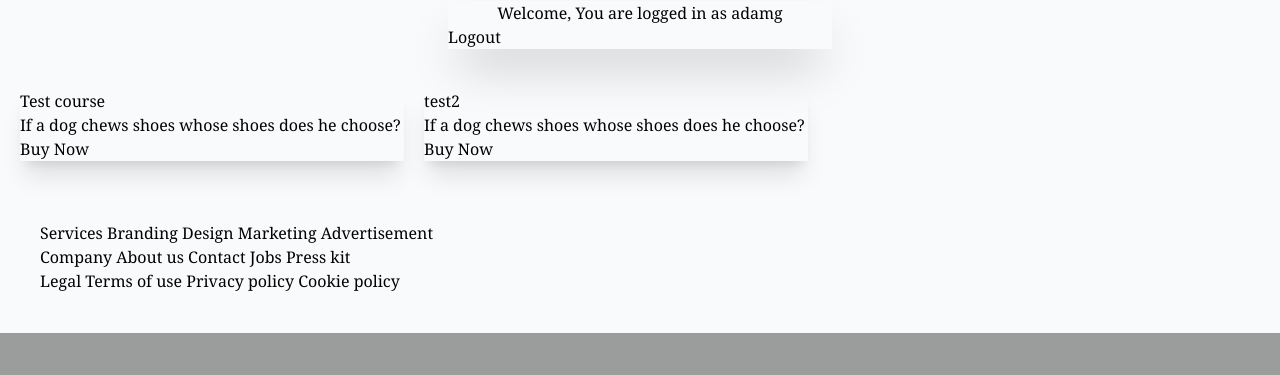
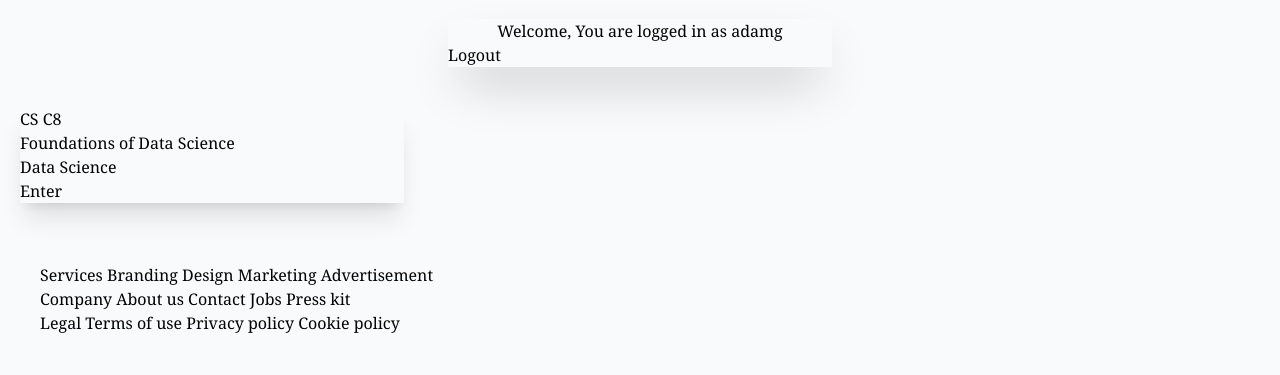
Before and after one commit to aglucky/opencourse, a Django app: page / in a window 1280 px wide. Shown: the part 1215-1590 px from the top of the page. Before the commit the page ends 1548 px from the top, so only its background shows below. Run offline with Django 4.2, Linux system fonts and the light colour scheme; a user stored in the database is signed in; data comes from the database, SQL or seed files in the repository; style sheets or scripts are compiled from the project's sources; some libraries are stand-ins or nearby versions.

Commit message:
big stuff

```diff
--- a/main/models.py
+++ b/main/models.py
@@ -1,21 +1,23 @@
 from django.db import models
 from django.utils import timezone
 from django.contrib import admin
+
+
+class Tag(models.Model):
+    name = models.CharField(max_length=200, default="")
+
+    def __str__(self):
+        return self.name
 
 class Course(models.Model):
     url = models.CharField(max_length=2048)
     description = models.CharField(max_length=5000, default="")
     name = models.CharField(max_length=200, default="")
+    number = models.CharField(max_length=200, default="")
     created_date = models.DateTimeField(default=timezone.now)
     college = models.CharField(max_length=200, default="")
+    tags = models.ManyToManyField(Tag)
+
 
     def __str__(self):
         return self.name
-
-
-class Tag(models.Model):
-    name = models.CharField(max_length=200, default="")
-    courses = models.ManyToManyField(Course)
-
-    def __str__(self):
-        return self.name
--- a/main/templates/main/base.html
+++ b/main/templates/main/base.html
@@ -3,7 +3,7 @@
 <!DOCTYPE html>
 <html lang="en">
 	<head>
-    <title>Django Tailwind</title>
+    <title>Open Learn</title>
 		<meta charset="UTF-8">
 		<meta name="viewport" content="width=device-width, initial-scale=1.0">
 		<meta http-equiv="X-UA-Compatible" content="ie=edge">
@@ -39,7 +39,7 @@
 				  <li><a>Item 3</a></li>
 				</ul>
 			  </div>
-			  <a class="btn btn-ghost normal-case text-xl">daisyUI</a>
+			  <a href = "/" class="btn btn-ghost normal-case text-xl">Open Learn</a>
 			</div>
 			<div class="navbar-center hidden lg:flex">
 			  <ul class="menu menu-horizontal p-0">
@@ -58,12 +58,15 @@
 			  </ul>
 			</div>
 			<div class="navbar-end">
-			  <a class="btn">Get started</a>
+				<form action="/search/" method="get">
+					<input type="text" placeholder="Search" class="input input-bordered input-primary" />
+					<input class="btn btn-primary" type="submit" value="Submit">
+				</form>
 			</div>
 		  </div>
 		{% block content %}
 		{% endblock %}
-	</body>
+
 	<footer class="footer p-10 bg-neutral text-neutral-content">
 		<div>
 		  <span class="footer-title">Services</span>
@@ -86,4 +89,5 @@
 		  <a class="link link-hover">Cookie policy</a>
 		</div>
 	  </footer>
+	</body>
 </html>
--- a/main/templates/main/course.html
+++ b/main/templates/main/course.html
@@ -10,4 +10,5 @@
         <a class="btn btn-primary">Buy Now</a>
       </div>
     </div>
-  </div>{% endblock %}
+  </div>
+{% endblock %}
--- a/main/templates/main/index.html
+++ b/main/templates/main/index.html
@@ -27,25 +27,12 @@
 <div class="flex justify-center">
   <div class="card m-5 flex-shrink-0 w-full max-w-sm shadow-2xl bg-base-100 ">
     <div class="card-body">
-      <div class="form-control">
-        <label class="label">
-          <span class="label-text">Email</span>
-        </label>
-        <input type="text" placeholder="email" class="input input-bordered" />
-      </div>
-      <div class="form-control">
-        <label class="label">
-          <span class="label-text">Password</span>
-        </label>
-        <input type="text" placeholder="password" class="input input-bordered" />
-        <label class="label">
-          <a href="#" class="label-text-alt link link-hover">Forgot password?</a>
-        </label>
-      </div>
+      <h2 class="card-title justify-center">Get Started</h2>
+
       <div class="form-control mt-6">
-        <button class="btn btn-primary">Login</button>
+        <a class="btn btn-primary" href="/accounts/signup">Signup</a>
         &nbsp;
-        <a class="btn btn-primary" href="{% provider_login_url 'google' %}">Login With Google</a>
+        <a class="btn btn-primary" href="{% provider_login_url 'google' %}">Login with Google</a>
       </div>
     </div>
   </div>
@@ -58,10 +45,11 @@
   {% for course in latest_course_list %}
   <div class="card w-96 bg-base-100 shadow-xl">
     <div class="card-body">
-      <h2 class="card-title">{{course.name}}</h2>
-      <p>If a dog chews shoes whose shoes does he choose?</p>
+      <h2 class="card-title">{{course.number}}</h2>
+      <p>{{course.name}}</p>
+      <p>{{course.tags.get}}</p>
       <div class="card-actions justify-end">
-        <a class="btn btn-primary">Buy Now</a>
+        <a href = "/course/{{course.id}}" class="btn btn-primary">Enter</a>
       </div>
     </div>
   </div>
--- a/ocwsite/settings.py
+++ b/ocwsite/settings.py
@@ -49,10 +49,12 @@
     'django.contrib.sessions',
     'django.contrib.messages',
     'django.contrib.staticfiles',
+    "allauth_ui",
     'allauth',
     'allauth.account',
     'allauth.socialaccount',
-    'allauth.socialaccount.providers.google'
+    'allauth.socialaccount.providers.google',
+    "widget_tweaks",
 ]
 
 
```
Also changed, not shown: db.sqlite3, main/migrations/0007_course_number.py (added), main/migrations/0008_alter_course_number.py (added), main/migrations/0009_remove_tag_courses_course_tags.py (added), 1 other file.
